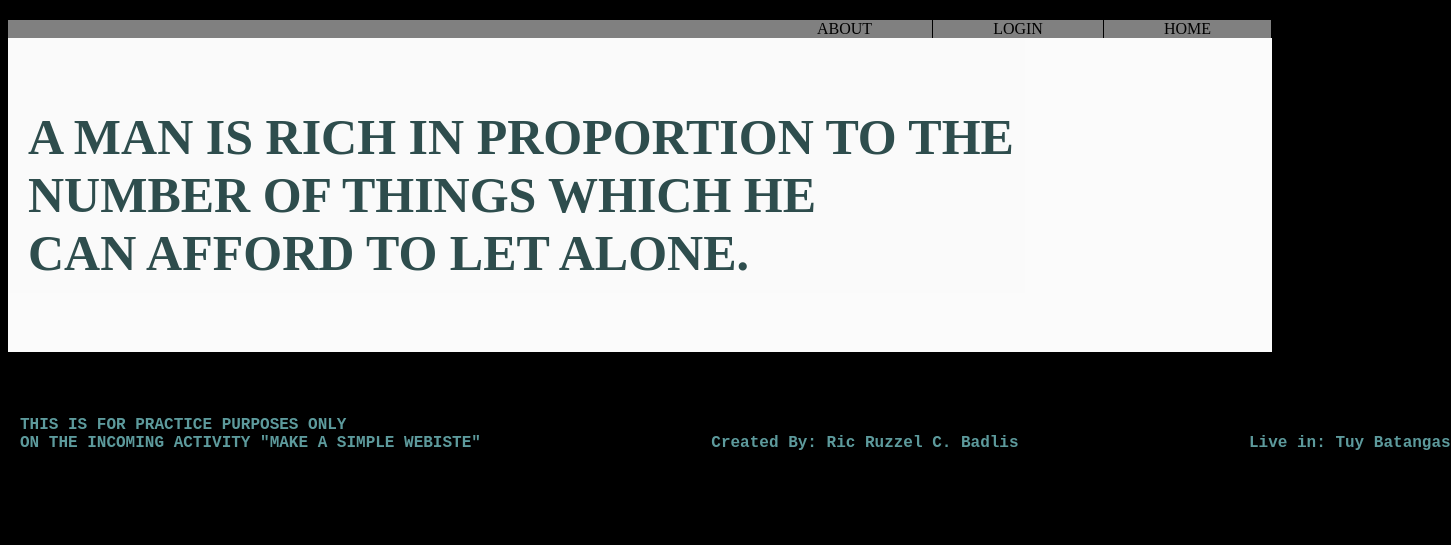
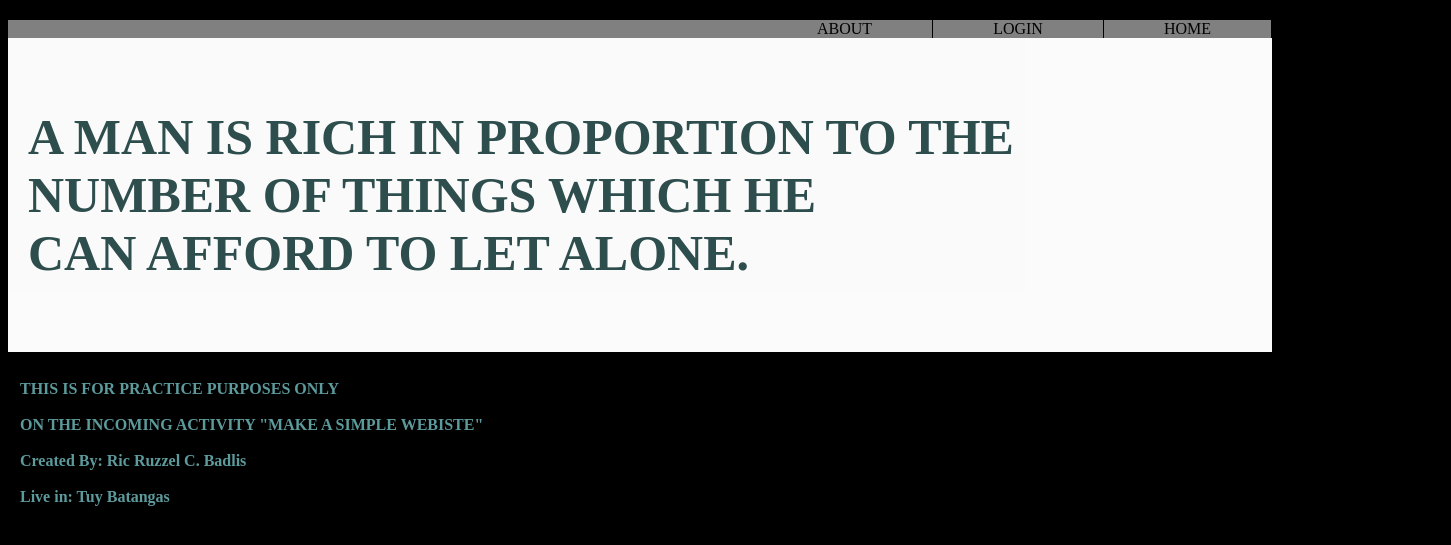
Before and after one commit to Tashumi22/tashumi22.github.io, a plain HTML site: page index.htm in a window 1280 px wide. Shown: the part 97-642 px from the top of the page, 1451 px wide, since content can reach past the window. Drawn offline with Linux system fonts and the light colour scheme.

Commit message:
Update index.htm

```diff
--- a/index.htm
+++ b/index.htm
@@ -34,12 +34,14 @@ NUMBER OF THINGS WHICH HE<br>
 CAN AFFORD TO LET ALONE.</b></p>
 </div>
 
-    <div class="PRACTICE">
+
+ <div class="PRACTICE">
 <p>
-<pre>
-
 <b>
-THIS IS	FOR PRACTICE PURPOSES ONLY<br>ON THE INCOMING ACTIVITY "MAKE A SIMPLE WEBISTE"			Created By: Ric Ruzzel C. Badlis			Live in: Tuy Batangas</pre></p>
+         THIS IS	FOR PRACTICE PURPOSES ONLY
+<br><br>ON THE INCOMING ACTIVITY "MAKE A SIMPLE WEBISTE"
+<br><br>Created By: Ric Ruzzel C. Badlis
+<br><br>Live in: Tuy Batangas</p>
 </b>
 </div>
 
```
